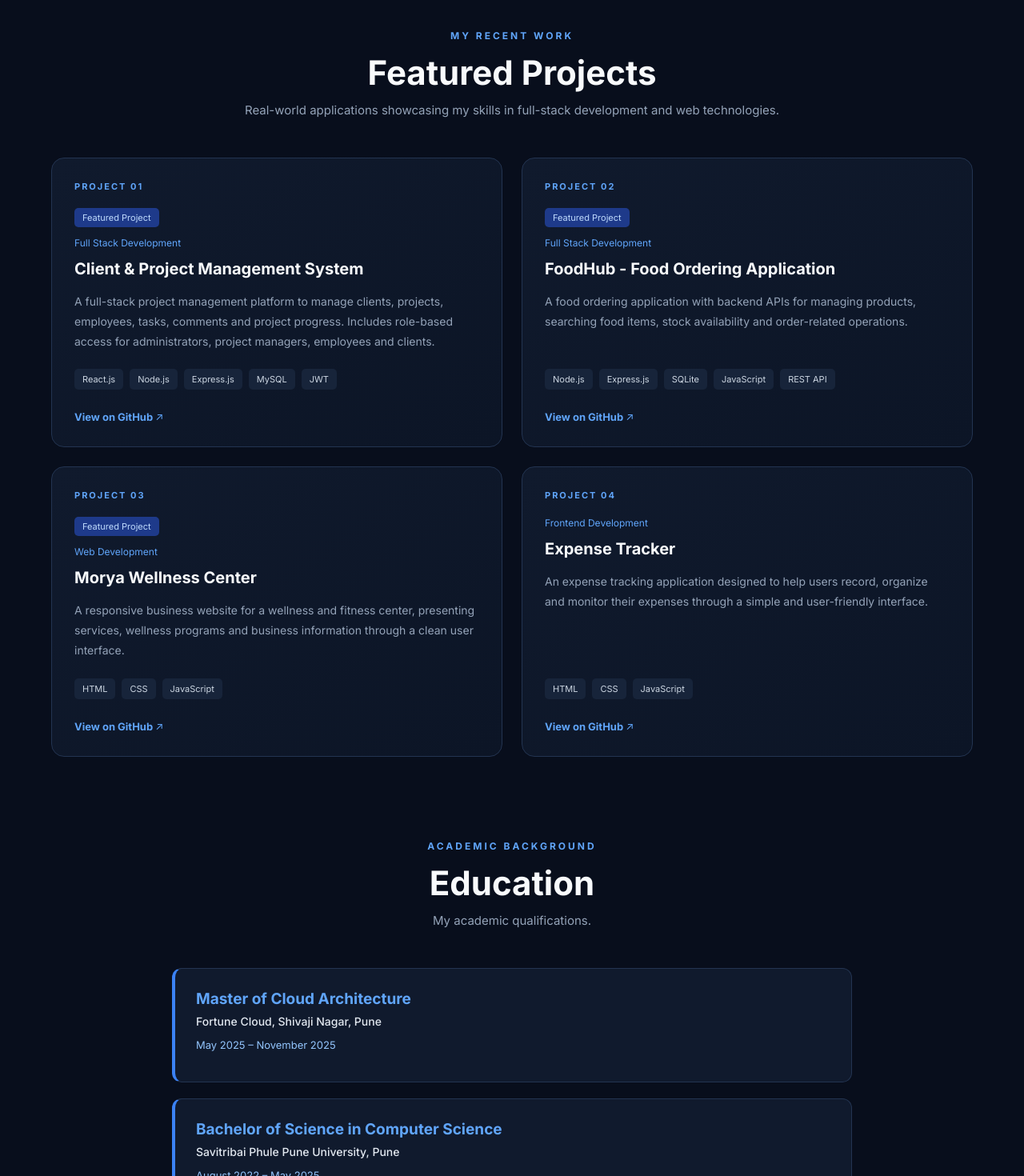
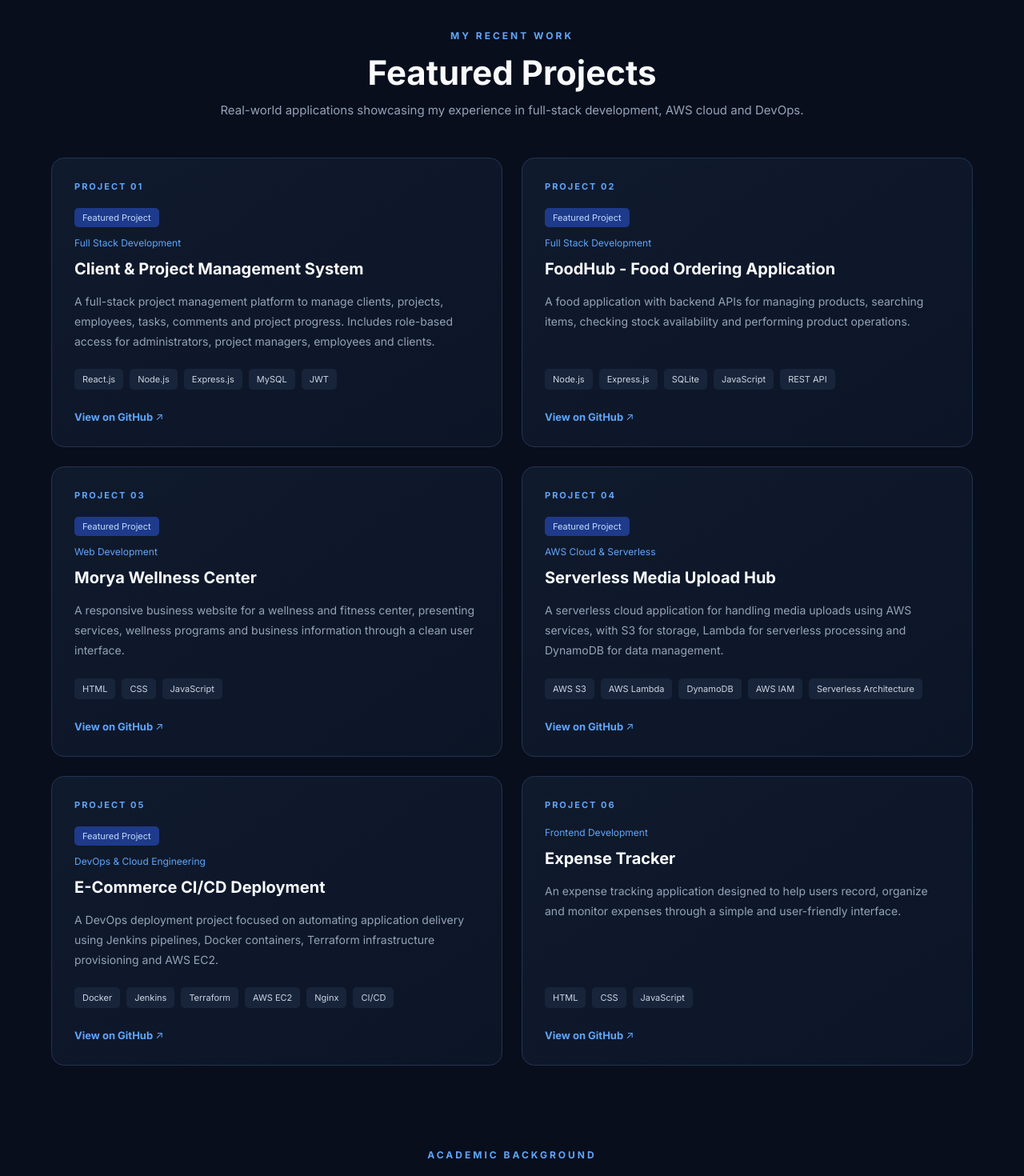
Before and after one commit to Dhanrajdk79/personal-portfolio, a React app in the folder frontend/: page / in a window 1280 px wide. Shown: the part 2460-3930 px from the top of the page at 80% size. Built offline with nearby package versions, Linux system fonts and the light colour scheme; no server answers; the HTML template or start-up script is replaced by a standard one.

Commit message:
Update portfolio projects section

```diff
--- a/frontend/src/components/Projects.jsx
+++ b/frontend/src/components/Projects.jsx
@@ -18,7 +18,7 @@ const projects = [
   {
     title: "FoodHub - Food Ordering Application",
     description:
-      "A food ordering application with backend APIs for managing products, searching food items, stock availability and order-related operations.",
+      "A food application with backend APIs for managing products, searching items, checking stock availability and performing product operations.",
     category: "Full Stack Development",
     technologies: [
       "Node.js",
@@ -45,16 +45,50 @@ const projects = [
     featured: true,
   },
   {
+    title: "Serverless Media Upload Hub",
+    description:
+      "A serverless cloud application for handling media uploads using AWS services, with S3 for storage, Lambda for serverless processing and DynamoDB for data management.",
+    category: "AWS Cloud & Serverless",
+    technologies: [
+      "AWS S3",
+      "AWS Lambda",
+      "DynamoDB",
+      "AWS IAM",
+      "Serverless Architecture",
+    ],
+    github:
+      "https://github.com/Dhanrajdk79/Serverless-Media-Upload-Hub-AWS-Lambda-with-S3-and-DynamoDB-",
+    featured: true,
+  },
+  {
+    title: "E-Commerce CI/CD Deployment",
+    description:
+      "A DevOps deployment project focused on automating application delivery using Jenkins pipelines, Docker containers, Terraform infrastructure provisioning and AWS EC2.",
+    category: "DevOps & Cloud Engineering",
+    technologies: [
+      "Docker",
+      "Jenkins",
+      "Terraform",
+      "AWS EC2",
+      "Nginx",
+      "CI/CD",
+    ],
+    github:
+      "https://github.com/Dhanrajdk79/E-commerce-website-deployment-using-jenkinsCICD-Terraform",
+    featured: true,
+  },
+  {
     title: "Expense Tracker",
     description:
-      "An expense tracking application designed to help users record, organize and monitor their expenses through a simple and user-friendly interface.",
+      "An expense tracking application designed to help users record, organize and monitor expenses through a simple and user-friendly interface.",
     category: "Frontend Development",
     technologies: [
       "HTML",
       "CSS",
       "JavaScript",
     ],
-    github: "https://github.com/Dhanrajdk79/expense-tracker",
+    github:
+      "https://github.com/Dhanrajdk79/expense-tracker",
   },
 ];
 
@@ -65,8 +99,8 @@ function Projects() {
         <span>MY RECENT WORK</span>
         <h2>Featured Projects</h2>
         <p>
-          Real-world applications showcasing my skills
-          in full-stack development and web technologies.
+          Real-world applications showcasing my experience
+          in full-stack development, AWS cloud and DevOps.
         </p>
       </div>
 
```
